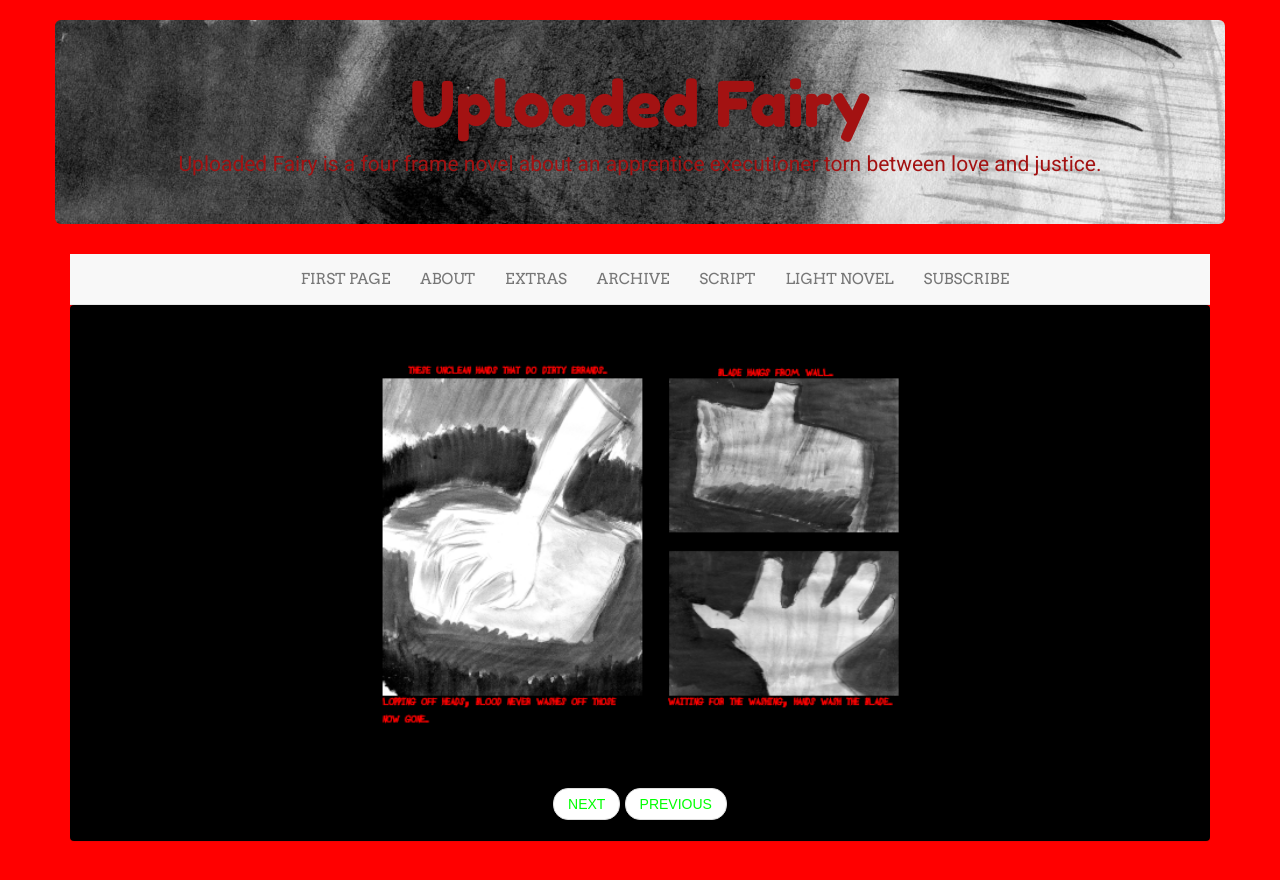
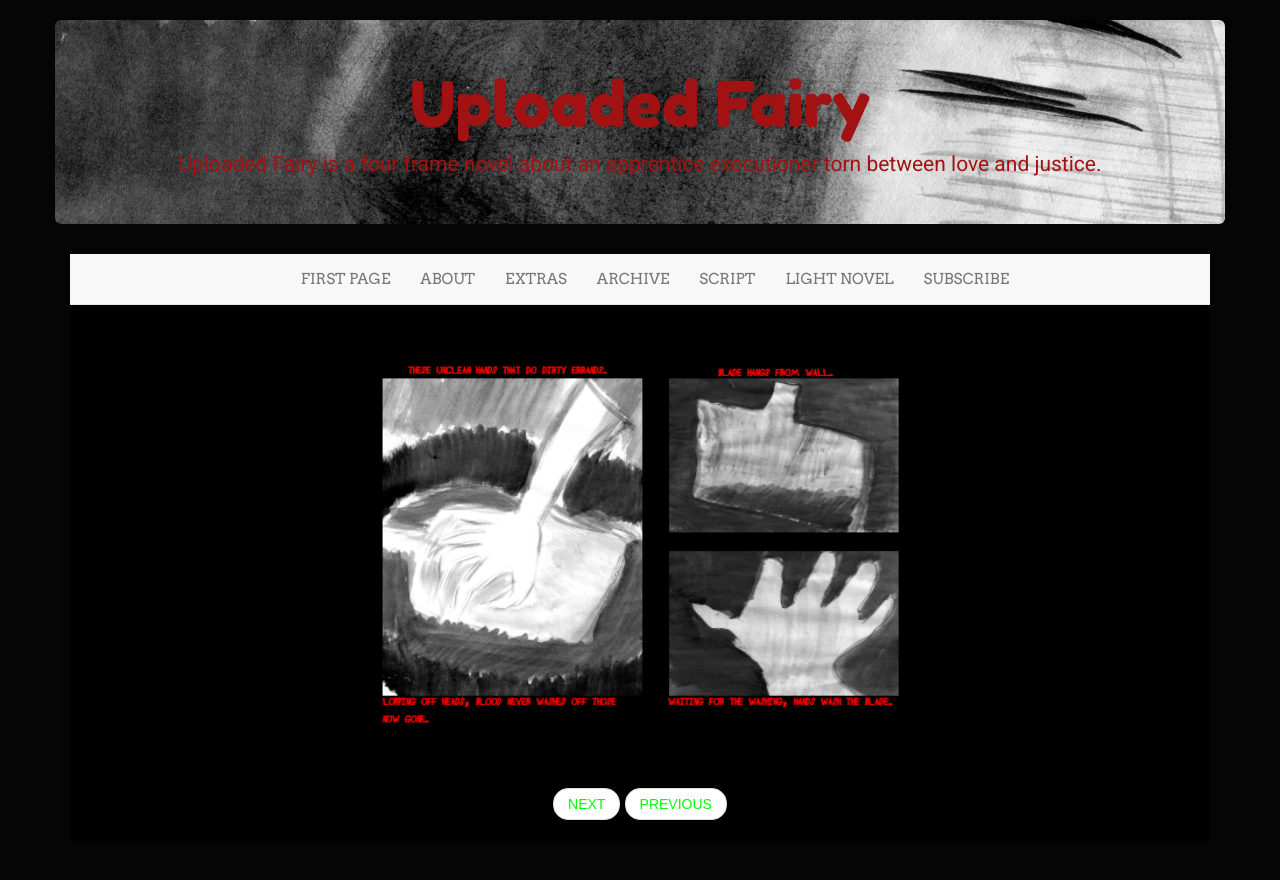
Before and after one commit to LWFlouisa/UploadedFairy, a Jekyll site: the page built from _posts/2021-08-04-page1.md, in a window 1280 px wide. Shown: the top 880 px of the page. Built offline with Jekyll 4.4.1, drawn with Linux system fonts in a browser that asks for light colours; nearby versions of some CDN libraries.

Commit message:
Update comic.css

```diff
--- a/css/comic.css
+++ b/css/comic.css
@@ -7,7 +7,7 @@ body {
   font-size: 15px;
   color: #A31212;
   padding-top: 20px;
-  background-color: red;
+  background-color: #050505;
 }
 
 .panel {
```
